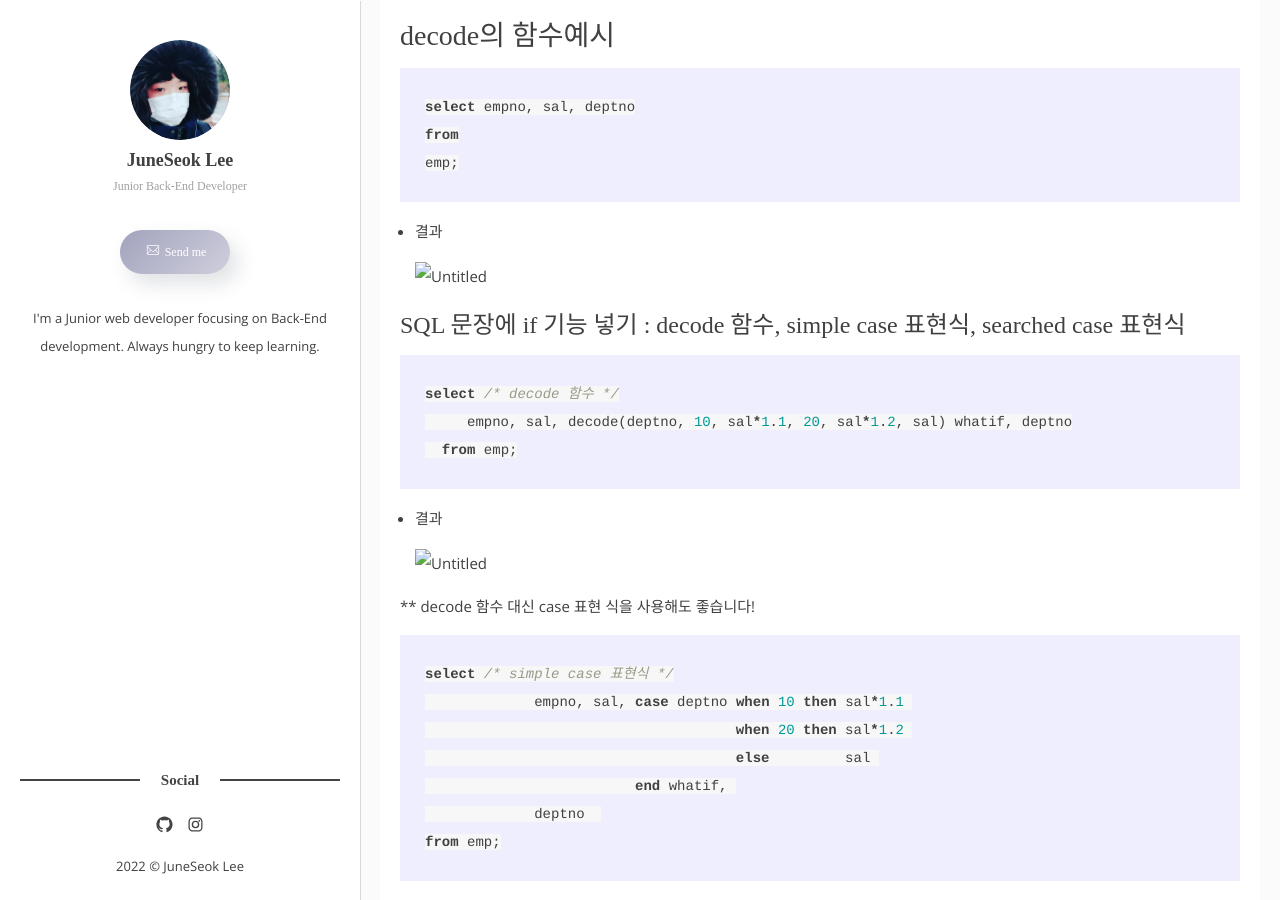
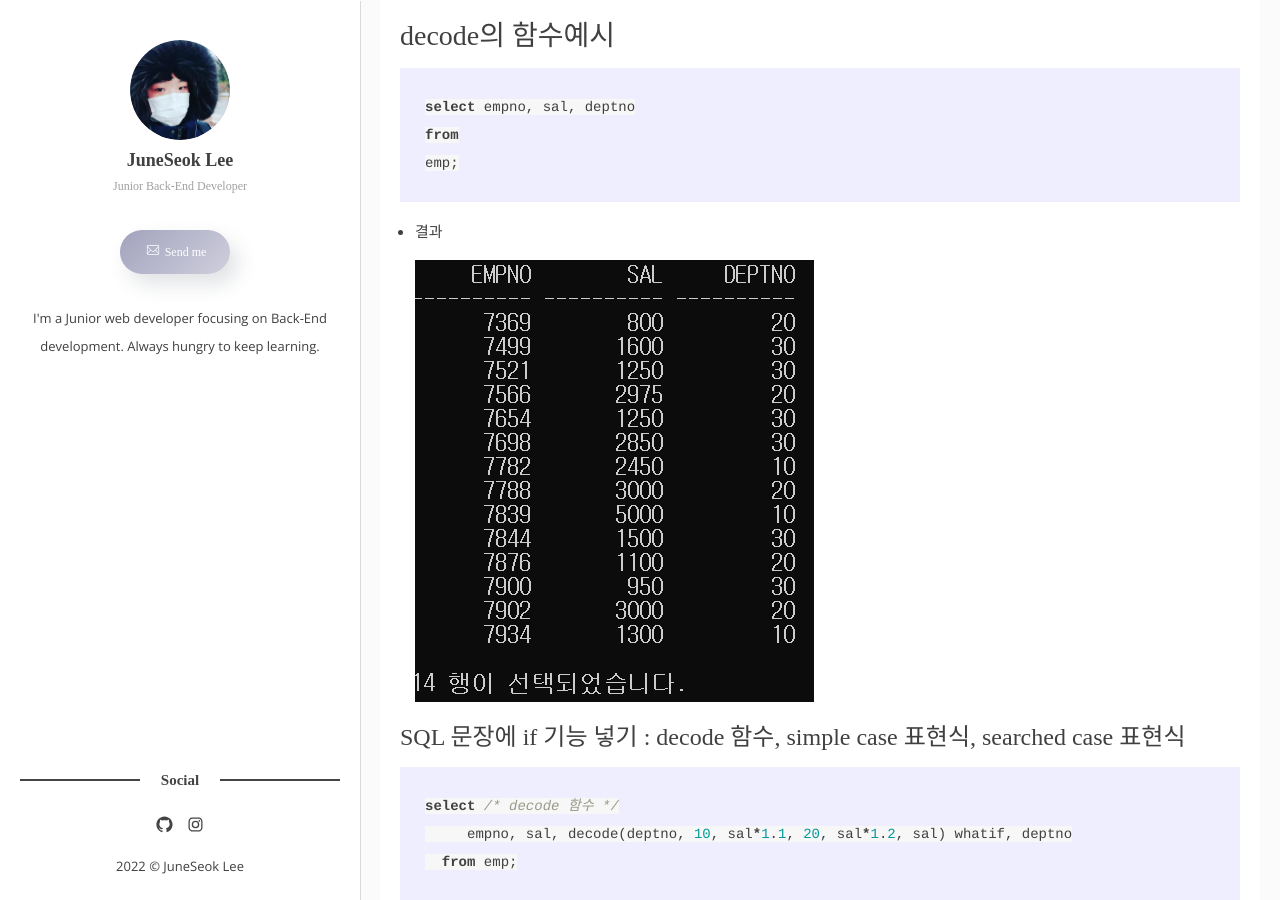
Before and after one commit to JSL107/JSL107.github.io, a Jekyll site: the page built from _posts/2022-08-10-SQL과-PLSQL.md, in a window 1280 px wide and 900 px high, scrolled down 810 px. Built offline with Jekyll 4.4.1, drawn with Linux system fonts in a browser that asks for light colours; some web fonts are replaced; comment, search, counter and statistics services are not loaded.

Commit message:
0810 사진 업로드

````diff
--- a/_posts/2022-08-10-SQL과-PLSQL.md
+++ b/_posts/2022-08-10-SQL과-PLSQL.md
@@ -25,7 +25,7 @@ emp;
 
 - 결과
 
-    ![Untitled](../images/0810/Untitled.png)
+    ![Untitled](/images/0810/Untitled.png)
 
 
 ### SQL 문장에 if 기능 넣기 : decode 함수, simple case 표현식, searched case 표현식
@@ -38,7 +38,7 @@ select /* decode 함수 */
 
 - 결과
 
-    ![Untitled](../images/0810/Untitled1.png)
+    ![Untitled](/images/0810/Untitled1.png)
 
 
 ** decode 함수 대신 case 표현 식을 사용해도 좋습니다!
@@ -55,7 +55,7 @@ from emp;
 
 - 결과
 
-    ![Untitled](../images/0810/Untitled%202.png)
+    ![Untitled](/images/0810/Untitled%202.png)
 
 
 ```sql
@@ -70,7 +70,7 @@ from emp;
 
 - 결과
 
-    ![Untitled](../images/0810/Untitled%203.png)
+    ![Untitled](/images/0810/Untitled%203.png)
 
 
 ```sql
@@ -80,7 +80,7 @@ from emp;
 
 - 결과
 
-    ![Untitled](../images/0810/Untitled%204.png)
+    ![Untitled](/images/0810/Untitled%204.png)
 
 
 ## DECODE + SUM 패턴 예시 1 : 부서별 업무별 급여합
@@ -93,7 +93,7 @@ select sal, sal, sal, sal, sal, deptno from emp;
 
 - 결과
 
-    ![Untitled](../images/0810/Untitled%205.png)
+    ![Untitled](/images/0810/Untitled%205.png)
 
 
 ```sql
@@ -102,7 +102,7 @@ select sal, decode(deptno, 10, sal) d10, sal, sal, sal, sal, deptno from emp;
 
 - 결과
 
-    ![Untitled](../images/0810/Untitled%206.png)
+    ![Untitled](/images/0810/Untitled%206.png)
 
 
 ```sql
@@ -116,7 +116,7 @@ select sal,
 
 - 결과
 
-    ![Untitled](../images/0810/Untitled%207.png)
+    ![Untitled](/images/0810/Untitled%207.png)
 
 
 ```sql
@@ -129,7 +129,7 @@ select sum(sal) total,
 
 - 결과
 
-    ![Untitled](../images/0810/Untitled%208.png)
+    ![Untitled](/images/0810/Untitled%208.png)
 
 
 ```sql
@@ -145,7 +145,7 @@ select job,
 
 - 결과
 
-    ![Untitled](../images/0810/Untitled%209.png)
+    ![Untitled](/images/0810/Untitled%209.png)
 
 
 ```sql
@@ -161,7 +161,7 @@ select job,
 
 - 결과
 
-    ![Untitled](../images/0810/Untitled%2010.png)
+    ![Untitled](/images/0810/Untitled%2010.png)
 
 
 ## DECODE + SUM 패턴 예시 2 : 부서별 분기별 입사자수, 업무별 분기별 입사자수, …
@@ -173,7 +173,7 @@ from emp;
 
 - 결과
 
-    ![Untitled](../images/0810/Untitled%2011.png)
+    ![Untitled](/images/0810/Untitled%2011.png)
 
 
 ```sql
@@ -184,7 +184,7 @@ select quarter, quarter, quarter, quarter, quarter
 
 - 결과
 
-    ![Untitled](../images/0810//Untitled%2012.png)
+    ![Untitled](/images/0810//Untitled%2012.png)
 
 
 ```sql
@@ -195,7 +195,7 @@ select quarter, decode(quarter, 1, '*') as q1, quarter, quarter, quarter
 
 - 결과
 
-    ![Untitled](../images/0810/Untitled%2013.png)
+    ![Untitled](/images/0810/Untitled%2013.png)
 
 
 ## 서브 쿼리
@@ -212,7 +212,7 @@ from emp);
 
 - 결과
 
-    ![Untitled](../images/0810/Untitled%2014.png)
+    ![Untitled](/images/0810/Untitled%2014.png)
 
 
 ```sql
@@ -223,7 +223,7 @@ from (select deptno, to_char(hiredate, 'Q') quarter from emp);
 
 - 결과
 
-    ![Untitled](../images/0810/Untitled%2015.png)
+    ![Untitled](/images/0810/Untitled%2015.png)
 
 
 ```sql
@@ -238,7 +238,7 @@ select count('*') as total,
 
 - 결과
 
-    ![Untitled](../images/0810/Untitled%2016.png)
+    ![Untitled](/images/0810/Untitled%2016.png)
 
 
 ```sql
@@ -256,7 +256,7 @@ select deptno,
 
 - 결과
 
-    ![Untitled](../images/0810/Untitled%2017.png)
+    ![Untitled](/images/0810/Untitled%2017.png)
 
 
 ## 부서별 업무별 입사자 수
@@ -276,7 +276,7 @@ select job,
 
 - 결과
 
-    ![Untitled](../images/0810/Untitled%2018.png)
+    ![Untitled](/images/0810/Untitled%2018.png)
 
 
 ## 중첩 decode 사용을 최대한 피하자!
@@ -291,7 +291,7 @@ to_char(round(dbms_random.value)) as option2 from emp;
 
 - 결과
 
-    ![Untitled](../images/0810/Untitled%2019.png)
+    ![Untitled](/images/0810/Untitled%2019.png)
 
 
 ```sql
@@ -308,7 +308,7 @@ decode(option2, '0', 'C', '1', 'D')) as cust_level from t1;
 
 - 결과
 
-    ![Untitled](../images/0810/Untitled%2020.png)
+    ![Untitled](/images/0810/Untitled%2020.png)
 
 
 ```sql
@@ -322,7 +322,7 @@ decode(option1||option2,
 
 - 결과
 
-    ![Untitled](../images/0810/Untitled%2021.png)
+    ![Untitled](/images/0810/Untitled%2021.png)
 
 
 ## SQL에서 주석과 프롬프트 창에 출력하는 방법
@@ -336,7 +336,7 @@ prompt 'abc'
 
 - 결과
 
-    ![Untitled](../images/0810/Untitled%2022.png)
+    ![Untitled](/images/0810/Untitled%2022.png)
 
 
 ## asterisk(’*’)
@@ -348,7 +348,7 @@ select count(empno), count('*') from emp;
 
 - 결과
 
-    ![Untitled](../images/0810/Untitled%2023.png)
+    ![Untitled](/images/0810/Untitled%2023.png)
 
 
 ## remark 디코드 함수에서 else 부분 생략해서 null 이 리턴되는 예제
@@ -360,7 +360,7 @@ from emp;
 
 - 결과
 
-    ![Untitled](../images/0810/Untitled%2024.png)
+    ![Untitled](/images/0810/Untitled%2024.png)
 
 
 # Where
@@ -379,7 +379,7 @@ where deptno = 30 and sal >= 2000;
 
 - 결과
 
-    ![Untitled](../images/0810/Untitled%2025.png)
+    ![Untitled](/images/0810/Untitled%2025.png)
 
 
 ## 부정문
@@ -394,7 +394,7 @@ where not(deptno = 30 and sal >= 2000);
 
 - 결과
 
-    ![Untitled](../images/0810/Untitled%2026.png)
+    ![Untitled](/images/0810/Untitled%2026.png)
 
 
 ```sql
````
